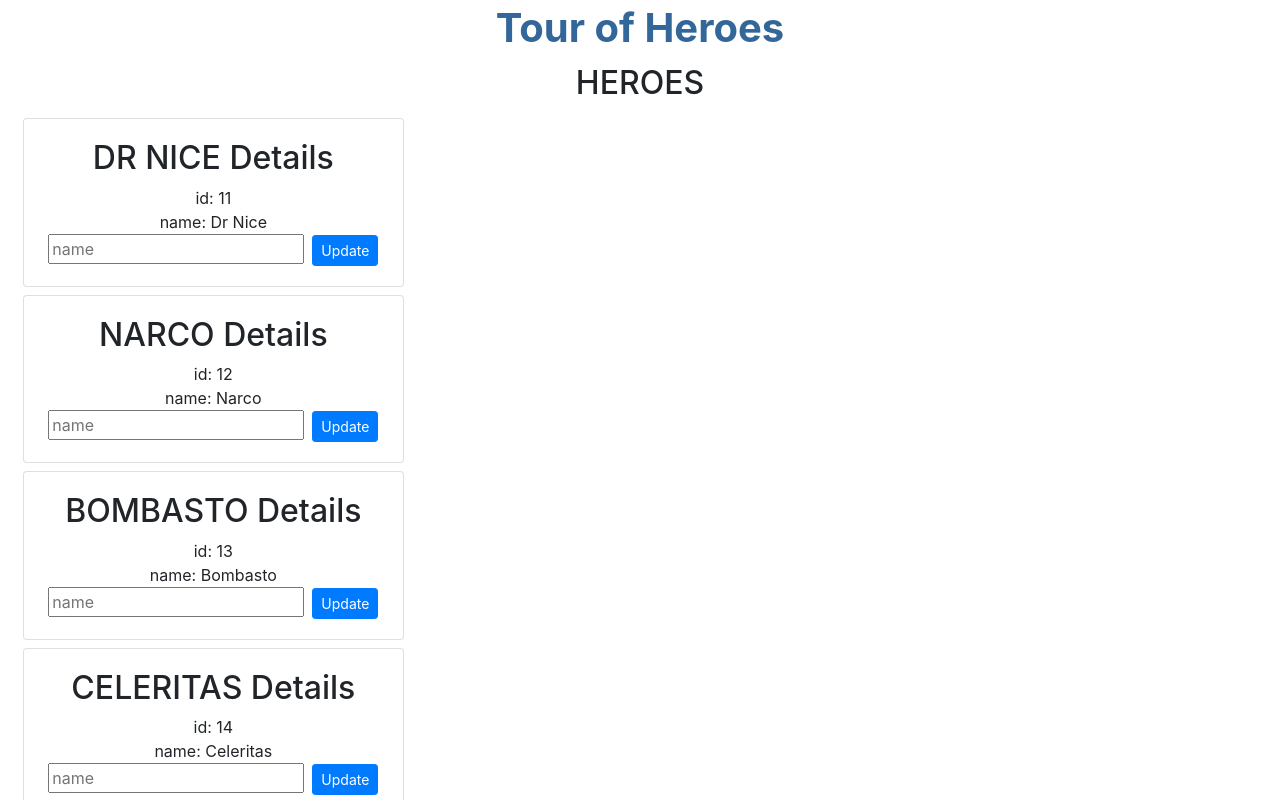
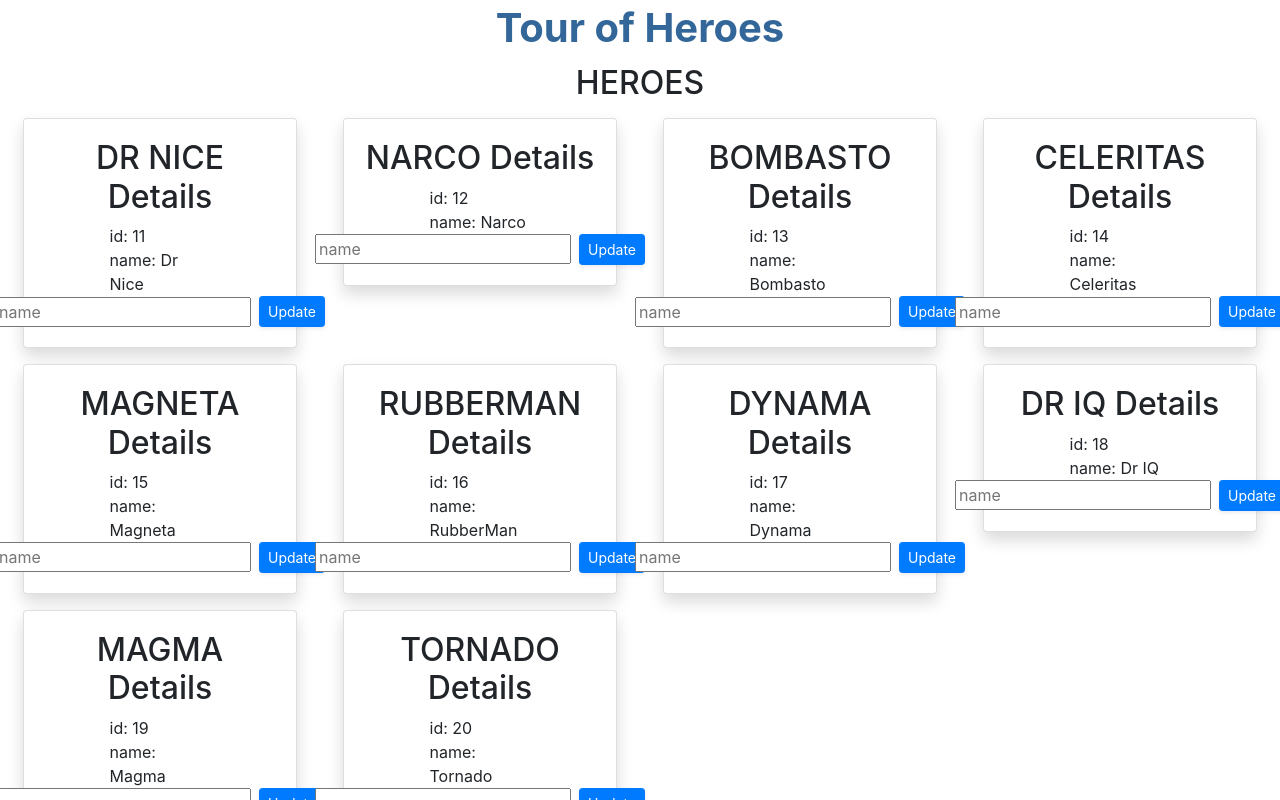
Before and after one commit to lukekingA/ng_tour_of_heroes, an Angular app: page / in a window 1280 px wide. Shown: the top 800 px of the page. Built offline with nearby package versions, Linux system fonts and the light colour scheme.

Commit message:
cards in rows with text align and centering

```diff
--- a/src/app/components/heroes/heroes.component.css
+++ b/src/app/components/heroes/heroes.component.css
@@ -1,3 +1,7 @@
 li{
     list-style-type: none;
 }
+
+.card{
+    box-shadow: 2px 2px 5px, rgb(37, 35, 35);
+}
--- a/src/app/components/heroes/heroes.component.html
+++ b/src/app/components/heroes/heroes.component.html
@@ -4,18 +4,23 @@
     </div>
 </div>
 <div class="row">
-    <div class="col-4">
-        <div class="card m-2" *ngFor="let hero of heroes">
+    <div class="col-3" *ngFor="let hero of heroes">
+        <div class="card m-2 shadow">
             <div class="card-body text-center">
                 <h2>{{hero.name | uppercase}} Details</h2>
-                <div><span>id: </span>{{hero.id}}</div>
-                <div><span>name: </span>{{hero.name}}</div>
-                <div>
-                    <input type="text" [(ngModel)]="tempName" placeholder="name">
-                    <button class="btn btn-primary btn-sm ml-2" (click)="updateHeroName(hero.id)">Update</button>
+                <div class="row">
+                    <div class="text-left col-6 offset-3">
+                        <div><span>id: </span>{{hero.id}}</div>
+                        <div><span>name: </span>{{hero.name}}</div>
+                    </div>
+                </div>
+                <div class="d-flex justify-content-center">
+                    <div class="d-flex align-items-center">
+                        <input type="text" #tempName placeholder="name">
+                        <button class="btn btn-primary btn-sm ml-2 shadow-sm" (click)="updateHeroName(hero.id, tempName.value)">Update</button>
+                    </div>
                 </div>
             </div>
         </div>
-
     </div>
 </div>
--- a/src/app/components/heroes/heroes.component.ts
+++ b/src/app/components/heroes/heroes.component.ts
@@ -17,12 +17,11 @@ export class HeroesComponent implements OnInit {
   //   name: 'Windstorm'
   // }
 
-  updateHeroName(id) {
-    for(let i = 1; i <= this.heroes.length; i++){
+  updateHeroName(id, tempName) {
+    for(let i = 0; i < this.heroes.length; i++){
       if (id == this.heroes[i].id){
         console.log("IM HERE")
-        this.heroes[i].name = this.tempName
-        this.tempName = ''
+        this.heroes[i].name = tempName
       }
     }
   }
```
